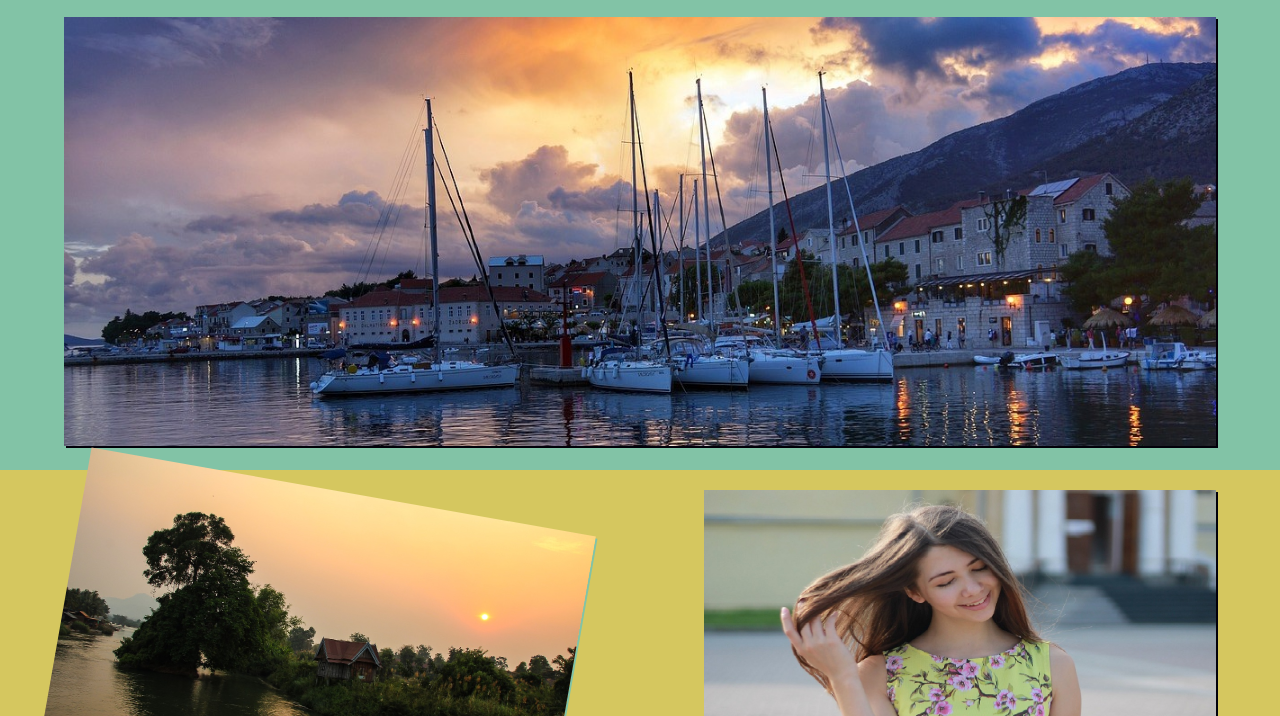
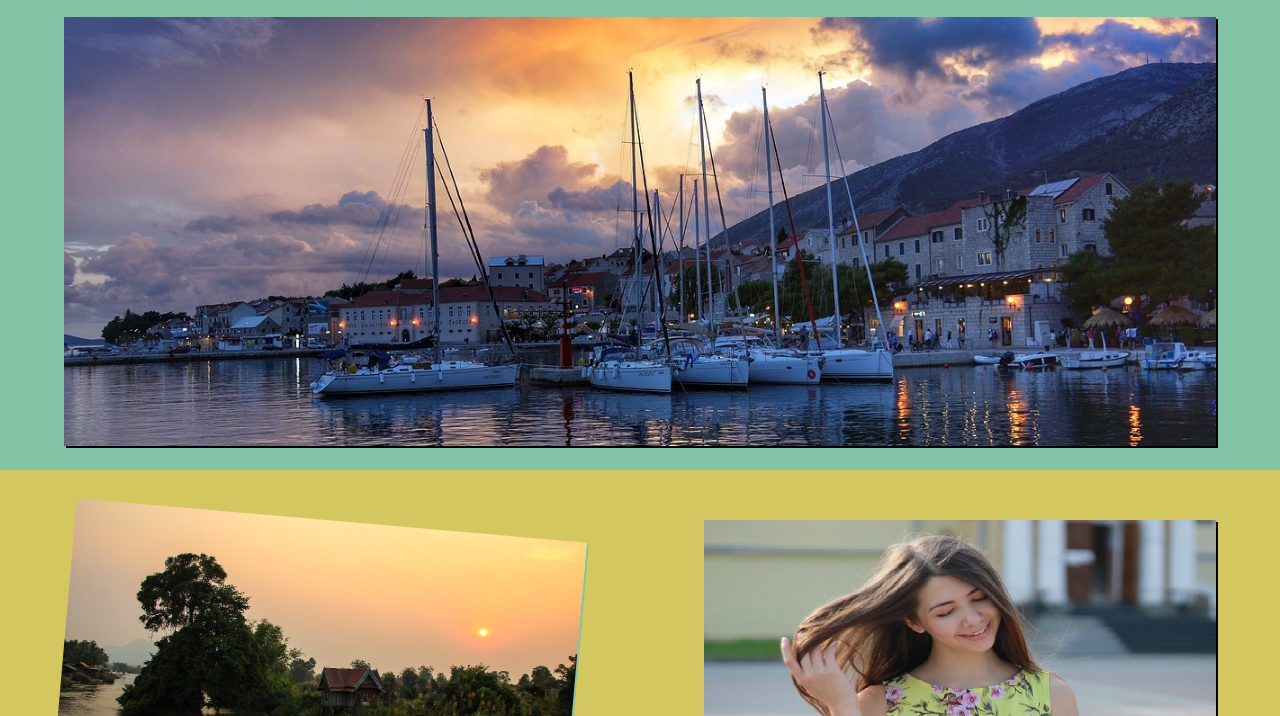
Before and after one commit to RichardMestra/Proyecto_CSS, a plain HTML site: page index.html in a window 1280 px wide. In both pictures the pointer is over the picture 320 px from the left and 710 px from the top of the page. Shown: the part 84-800 px from the top of the page. Drawn offline with Linux system fonts and the light colour scheme.

Commit message:
Update estilos.css

```diff
--- a/estilos/estilos.css
+++ b/estilos/estilos.css
@@ -115,6 +115,7 @@ header .contenedor #nav-menu {
 }
 
 #div-body #contenedor-secundario .img {
+    padding-top: 30px;
     width: 50%;
     height: 40%;
     text-align: center;
@@ -122,7 +123,7 @@ header .contenedor #nav-menu {
 }
 
 #div-body #contenedor-secundario #img-left img:hover {
-    transform: rotate(10deg);
+    transform: rotate(5deg);
     box-shadow: 2px 2px #82c3a6;
 
 }
```
